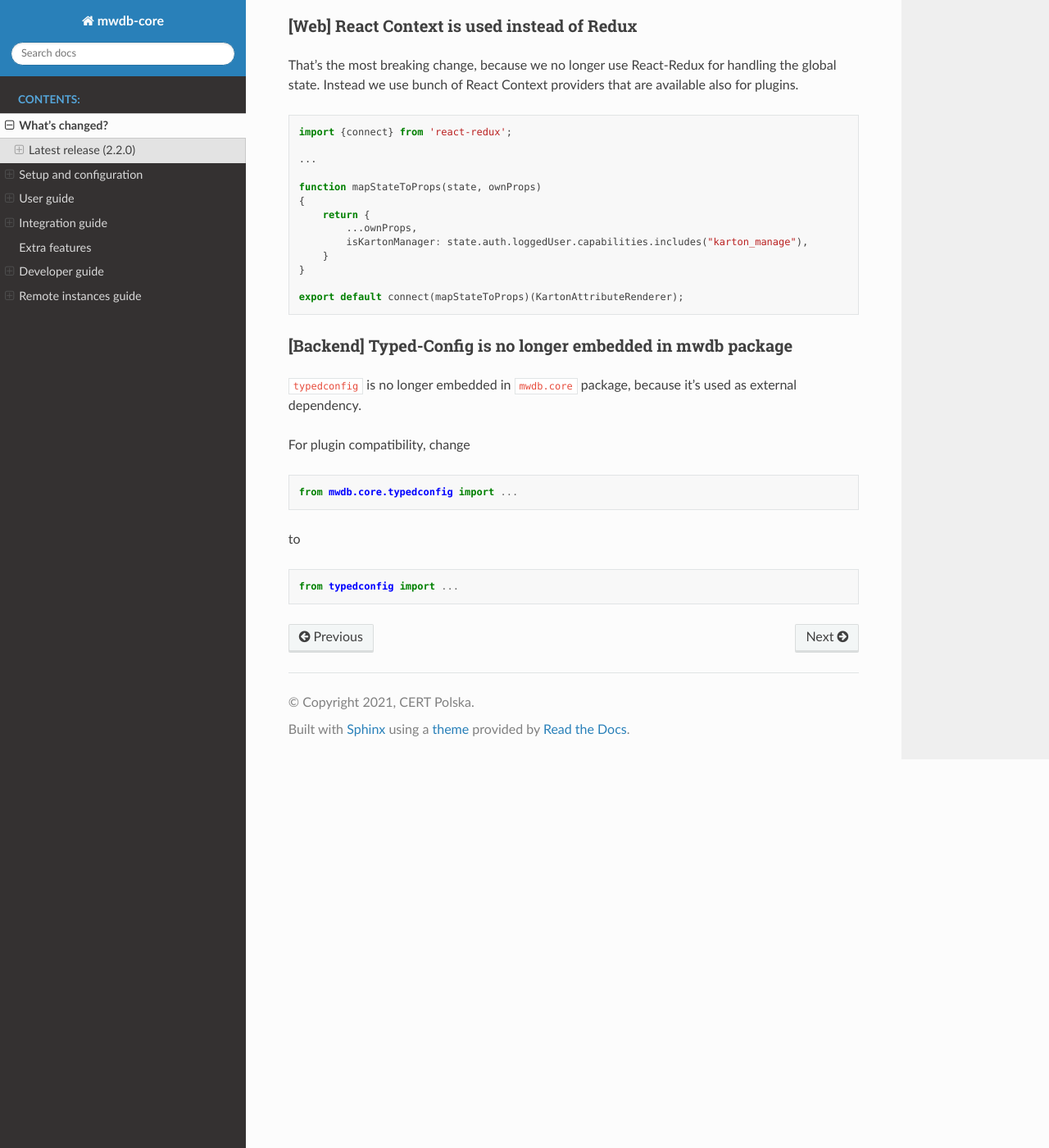
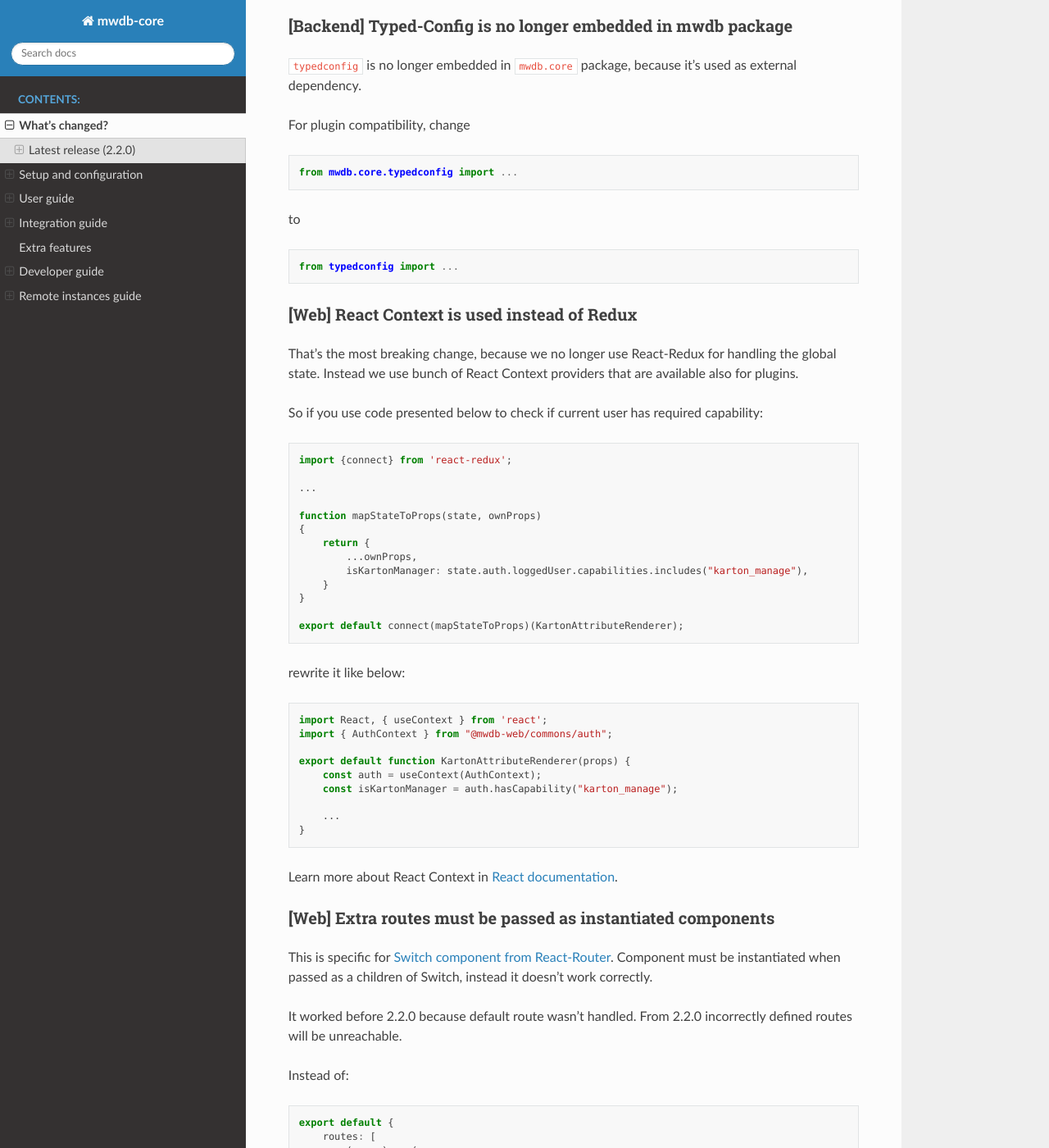
Before and after one commit to CERT-Polska/mwdb-core, a Sphinx documentation site: the page built from docs/whats-changed.rst, in a window 1280 px wide and 1400 px high, scrolled down 1144 px. Shown: the whole window at 82% size. Built offline with Sphinx 7.4.7 and the Read the Docs theme 2.0.0, drawn with Linux system fonts in a browser that asks for light colours; some of the changed text lies outside the part shown.

Commit message:
Complete migration guide

```diff
--- a/docs/requirements.txt
+++ b/docs/requirements.txt
@@ -1,2 +1,3 @@
 Sphinx==3.2.1
 sphinx-rtd-theme==0.5.0
+jsx-lexer==1.0.0
--- a/docs/whats-changed.rst
+++ b/docs/whats-changed.rst
@@ -41,11 +41,30 @@
 
 Old endpoints are considered obsolete and may be removed in further major release.
 
+[Backend] Typed-Config is no longer embedded in mwdb package
+~~~~~~~~~~~~~~~~~~~~~~~~~~~~~~~~~~~~~~~~~~~~~~~~~~~~~~~~~~~~
+
+``typedconfig`` is no longer embedded in ``mwdb.core`` package, because it's used as external dependency.
+
+For plugin compatibility, change
+
+.. code-block:: python
+
+    from mwdb.core.typedconfig import ...
+
+to
+
+.. code-block:: python
+
+    from typedconfig import ...
+
 [Web] React Context is used instead of Redux
 ~~~~~~~~~~~~~~~~~~~~~~~~~~~~~~~~~~~~~~~~~~~~
 
 That's the most breaking change, because we no longer use React-Redux for handling the global state.
 Instead we use bunch of React Context providers that are available also for plugins.
+
+So if you use code presented below to check if current user has required capability:
 
 .. code-block:: jsx
 
@@ -63,20 +82,105 @@
 
     export default connect(mapStateToProps)(KartonAttributeRenderer);
 
+rewrite it like below:
 
-[Backend] Typed-Config is no longer embedded in mwdb package
+.. code-block:: jsx
+
+    import React, { useContext } from 'react';
+    import { AuthContext } from "@mwdb-web/commons/auth";
+
+    export default function KartonAttributeRenderer(props) {
+        const auth = useContext(AuthContext);
+        const isKartonManager = auth.hasCapability("karton_manage");
+
+        ...
+    }
+
+Learn more about React Context in `React documentation <https://reactjs.org/docs/context.html>`_.
+
+[Web] Extra routes must be passed as instantiated components
 ~~~~~~~~~~~~~~~~~~~~~~~~~~~~~~~~~~~~~~~~~~~~~~~~~~~~~~~~~~~~
 
-``typedconfig`` is no longer embedded in ``mwdb.core`` package, because it's used as external dependency.
+This is specific for `Switch component from React-Router <https://reactrouter.com/web/api/Switch>`_. Component must
+be instantiated when passed as a children of Switch, instead it doesn't work correctly.
 
-For plugin compatibility, change
+It worked before 2.2.0 because default route wasn't handled. From 2.2.0 incorrectly defined routes will be unreachable.
 
-.. code-block:: python
+Instead of:
 
-    from mwdb.core.typedconfig import ...
+.. code-block:: jsx
 
-to
+    export default {
+        routes: [
+            (props) => (
+                <ProtectedRoute
+                    condition={
+                        props.isAuthenticated &&
+                        props.capabilities &&
+                        props.capabilities.includes("mquery_access")
+                    }
+                    exact
+                    path="/mquery"
+                    component={MQuerySearchView}
+                />
+            )
+        ]
+    }
 
-.. code-block:: python
+use:
 
-    from typedconfig import ...
+.. code-block:: jsx
+
+    function MQueryRoute(props) {
+        const auth = useContext(AuthContext);
+        return (
+            <ProtectedRoute
+                condition={auth.hasCapability("mquery_access")}
+                {...props}
+            />
+        )
+    }
+
+    export default {
+        routes: [
+            <MQueryRoute exact path="/mquery"  component={MQuerySearchView}/>,
+        ],
+    }
+
+[Web] `props.object` may be undefined for ShowObject extensions. Use ObjectContext instead
+~~~~~~~~~~~~~~~~~~~~~~~~~~~~~~~~~~~~~~~~~~~~~~~~~~~~~~~~~~~~~~~~~~~~~~~~~~~~~~~~~~~~~~~~~~
+
+ShowObject components use ObjectContext natively which may affect some plugins that extend parts of this view
+
+Instead of
+
+.. code-block:: jsx
+
+    export function MTrackerStatusBanner(props) {
+        const objectType = props.object.type;
+        const objectId = props.object.id;
+
+        ...
+    }
+
+    export default {
+        showObjectPresenterBefore: [MTrackerStatusBanner],
+
+use
+
+.. code-block:: jsx
+
+    import React, { useContext } from "react";
+
+    import { ObjectContext } from "@mwdb-web/commons/context";
+
+    export function MTrackerStatusBanner(props) {
+        const objectState = useContext(ObjectContext);
+        const objectType = objectState.object.type;
+        const objectId = objectState.object.id;
+
+        ...
+    }
+
+    export default {
+        showObjectPresenterBefore: [MTrackerStatusBanner],
```
Also changed, not shown: other parts of docs/whats-changed.rst (+1 -1 lines).
